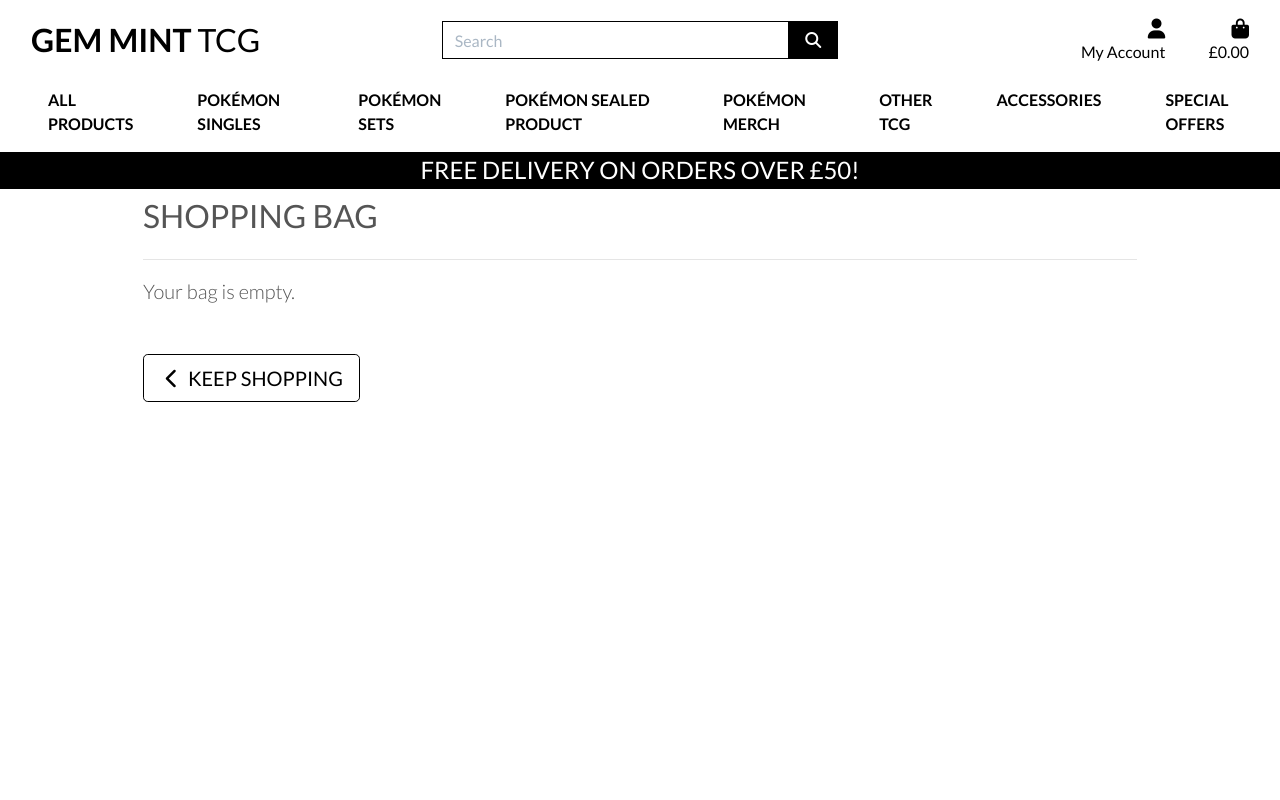
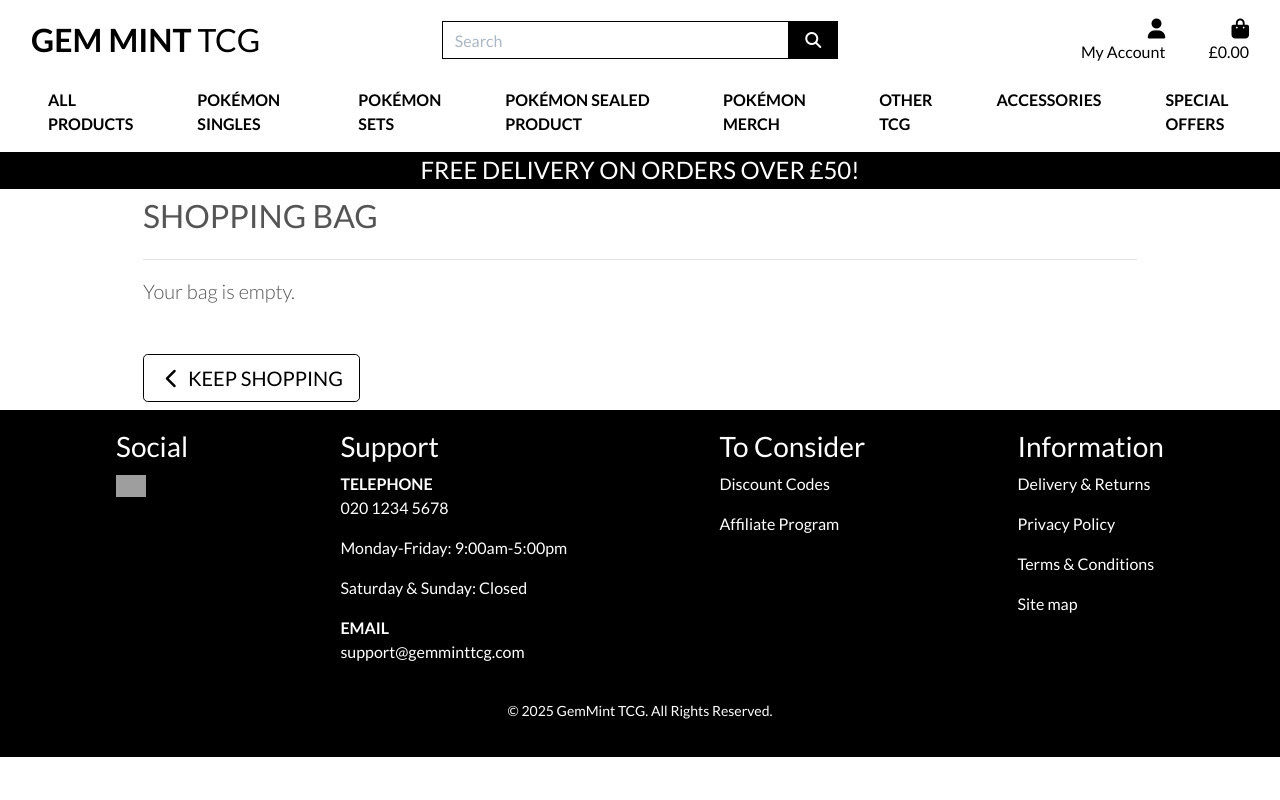
Before and after one commit to DrunkenJellies-dev/GemMintTCG, a Django app: page /bag/ in a window 1280 px wide. Run offline with Django 3.2, Linux system fonts and the light colour scheme; some libraries are stand-ins or nearby versions; grey boxes are pictures that could not be loaded.

Commit message:
Added footer to base html

```diff
--- a/templates/base.html
+++ b/templates/base.html
@@ -158,6 +158,50 @@
     {% endif %} {% block page_header %} {% endblock %} {% block content %}
     {% endblock %}
 
+    <!-- Footer Section -->
+    <footer style="background-color: #000; color: #fff; padding: 20px 0;">
+      <div style="display: flex; justify-content: space-around; flex-wrap: wrap; max-width: 1200px; margin: auto;">
+
+          <!-- Socials -->
+          <div>
+              <h3>Social</h3>
+              <a href="https://www.facebook.com/YourPage" target="_blank">
+                  <img src="{% static 'images/facebook-icon.png' %}" alt="Facebook" style="width: 30px;">
+              </a>
+          </div>
+
+          <!-- Support -->
+          <div>
+              <h3>Support</h3>
+              <p><strong>TELEPHONE</strong><br>020 1234 5678</p>
+              <p>Monday-Friday: 9:00am-5:00pm</p>
+              <p>Saturday & Sunday: Closed</p>
+              <p><strong>EMAIL</strong><br>support@gemminttcg.com</p>
+          </div>
+
+          <!-- To Consider -->
+          <div>
+              <h3>To Consider</h3>
+              <p><a href="{% url 'discounts' %}" style="color: #fff;">Discount Codes</a></p>
+              <p><a href="{% url 'affiliate' %}" style="color: #fff;">Affiliate Program</a></p>
+          </div>
+
+          <!-- Information -->
+          <div>
+              <h3>Information</h3>
+              <p><a href="{% url 'delivery_returns' %}" style="color: #fff;">Delivery & Returns</a></p>
+              <p><a href="{% url 'privacy_policy' %}" style="color: #fff;">Privacy Policy</a></p>
+              <p><a href="{% url 'terms' %}" style="color: #fff;">Terms & Conditions</a></p>
+              <p><a href="/sitemap.xml" style="color: #fff;">Site map</a></p>
+          </div>
+
+      </div>
+
+      <div style="text-align: center; margin-top: 20px; font-size: 14px;">
+          <p>&copy; 2025 GemMint TCG. All Rights Reserved.</p>
+      </div>
+  </footer>
+
     {% block postloadjs %}
     <script type="text/javascript">
       $('.toast').toast('show');
```
